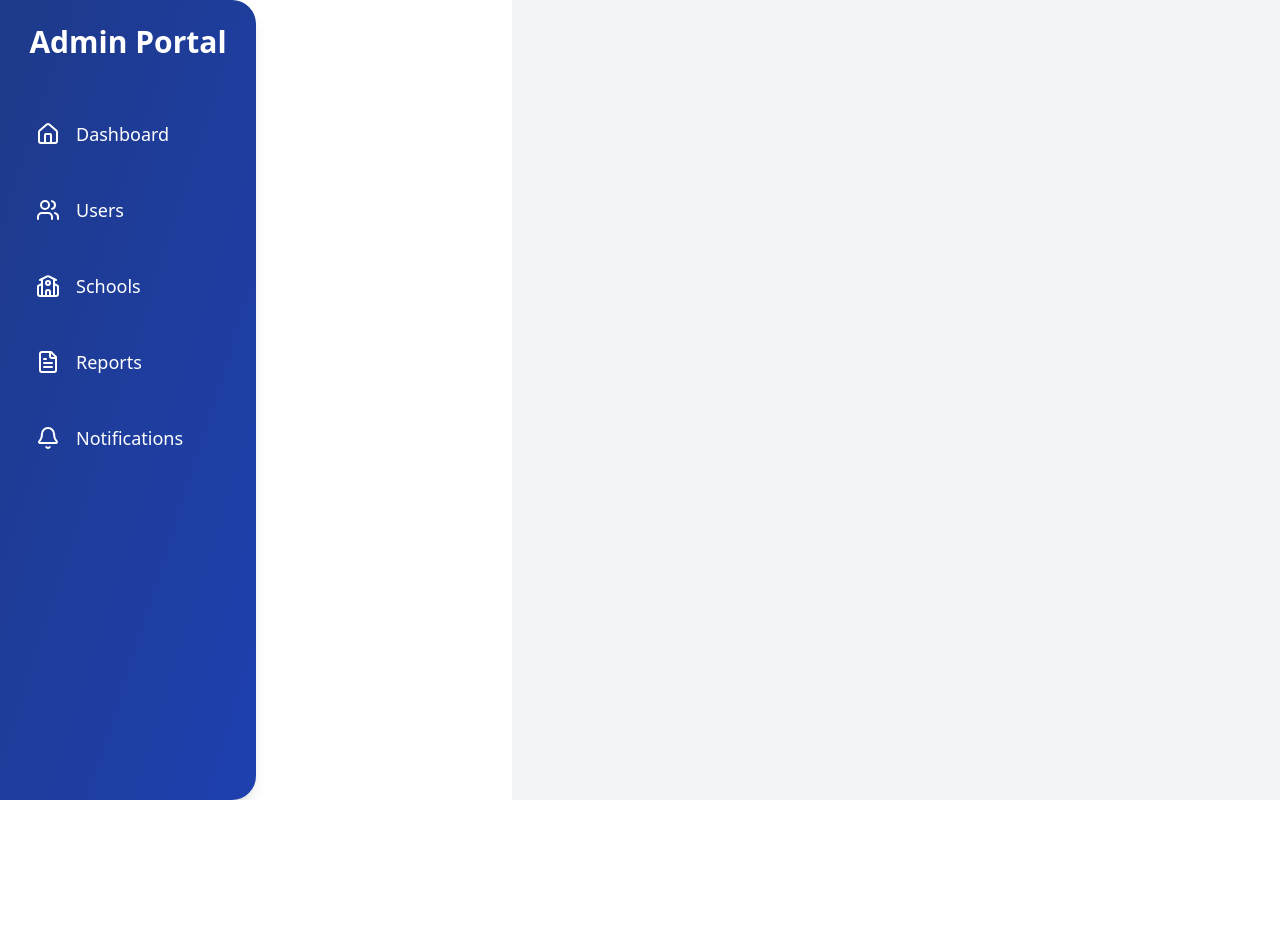
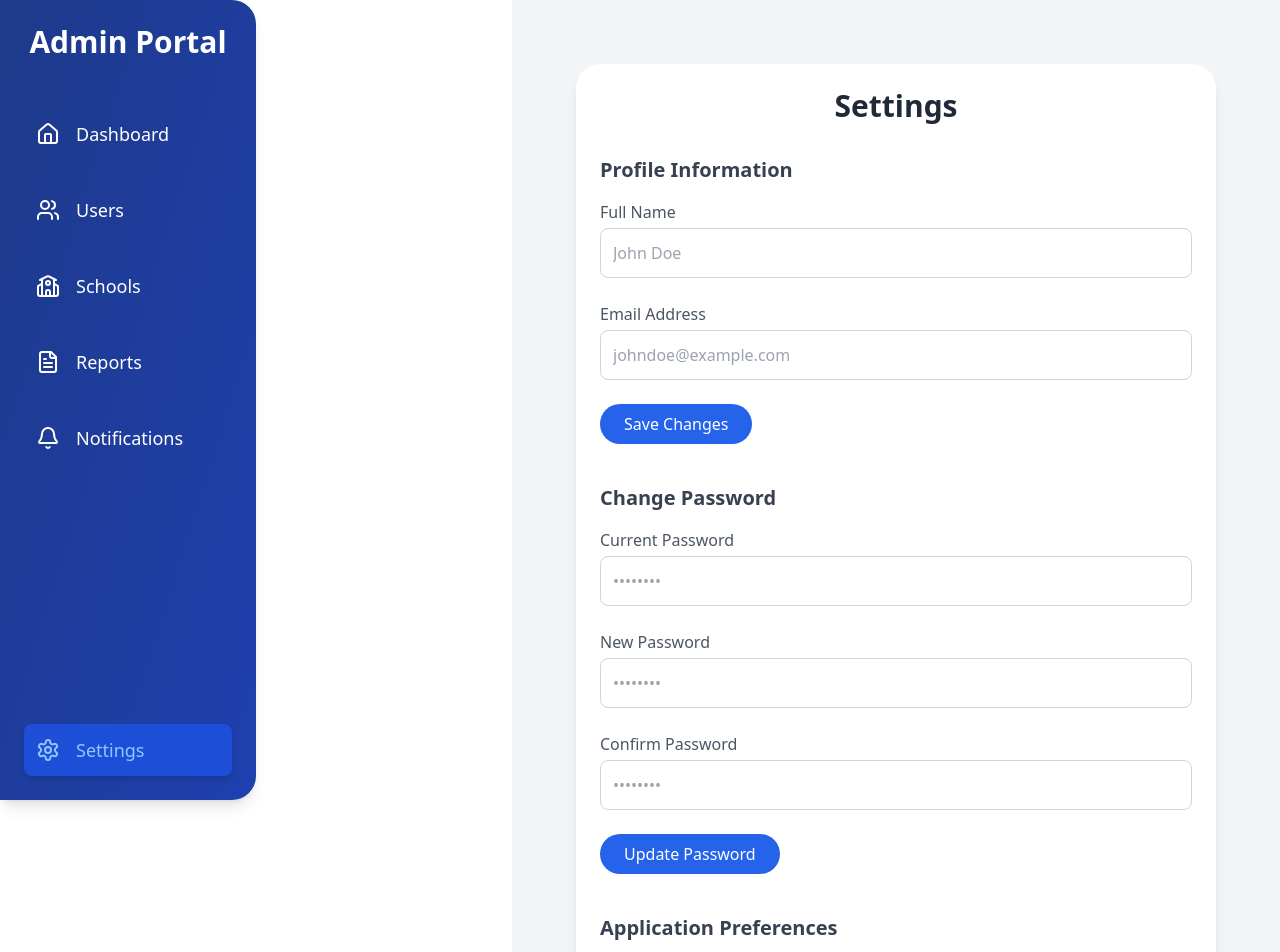
Before and after one commit to Luul-Solutions/tcms-admin, a React (Vite) app in the folder tcms-admin/: page /settings in a window 1280 px wide. Shown: the top 952 px of the page. Before the commit the page ends 800 px from the top, so only its background shows below. Built offline with nearby package versions, Linux system fonts and the light colour scheme.

Commit message:
added conditional rendering and button for dashboard panels. added a settings button on sidebar and settings page

```diff
--- a/tcms-admin/src/App.tsx
+++ b/tcms-admin/src/App.tsx
@@ -6,6 +6,7 @@ import Schools from "./components/Schools"; // School details component
 import Users from "./components/Users"; // User details component
 import Reports from "./components/Reports"; // Report details component
 import Notifications from "./components/Notifications"; // Notifications component
+import Settings from "./components/Settings";
 
 const App: React.FC = () => {
   return (
@@ -23,6 +24,7 @@ const App: React.FC = () => {
             <Route path="/user/:userName" element={<Users />} />
             <Route path="/report/:reportTitle" element={<Reports />} />
             <Route path="/notifications" element={<Notifications />} />
+            <Route path="/settings" element={<Settings />} />
           </Routes>
         </div>
       </div>
--- a/tcms-admin/src/components/Dashboard.tsx
+++ b/tcms-admin/src/components/Dashboard.tsx
@@ -1,4 +1,4 @@
-import React from "react";
+import React, { useState } from "react";
 import { Link } from "react-router-dom";
 
 const Dashboard: React.FC = () => {
@@ -41,12 +41,24 @@ const Dashboard: React.FC = () => {
     { message: "School holiday announcement", date: "2024-11-28" },
   ];
 
+  // State to track visibility of each panel
+  const [showSchools, setShowSchools] = useState(false);
+  const [showUsers, setShowUsers] = useState(false);
+  const [showReports, setShowReports] = useState(false);
+
   return (
     <div className="p-8 grid grid-cols-1 md:grid-cols-2 lg:grid-cols-3 gap-6 bg-gray-100 min-h-screen">
       {/* Schools Panel */}
       <div className="bg-gradient-to-br from-blue-50 to-blue-100 rounded-3xl shadow-md p-6">
         <h3 className="text-2xl font-bold text-gray-800 mb-4">Schools Panel</h3>
-        <div className="space-y-4">
+        <button
+          onClick={() => setShowSchools(!showSchools)}
+          className="bg-blue-600 text-white py-2 px-4 rounded-full hover:bg-blue-700"
+        >
+          {showSchools ? "Hide Details" : "View Details"}
+        </button>
+        {showSchools && (
+          <div className="space-y-4 mt-4">
             {schools.map((school, index) => (
               <div
                 key={index}
@@ -65,6 +77,7 @@ const Dashboard: React.FC = () => {
               </div>
             ))}
           </div>
+        )}
       </div>
 
       {/* User Management Panel */}
@@ -72,7 +85,14 @@ const Dashboard: React.FC = () => {
         <h3 className="text-2xl font-bold text-gray-800 mb-4">
           User Management Panel
         </h3>
-        <div className="space-y-4">
+        <button
+          onClick={() => setShowUsers(!showUsers)}
+          className="bg-blue-600 text-white py-2 px-4 rounded-full hover:bg-blue-700"
+        >
+          {showUsers ? "Hide Details" : "View Details"}
+        </button>
+        {showUsers && (
+          <div className="space-y-4 mt-4">
             {users.map((user, index) => (
               <div
                 key={index}
@@ -95,12 +115,20 @@ const Dashboard: React.FC = () => {
               </div>
             ))}
           </div>
+        )}
       </div>
 
       {/* Reports Panel */}
       <div className="bg-gradient-to-br from-purple-50 to-purple-100 rounded-3xl shadow-md p-6">
         <h3 className="text-2xl font-bold text-gray-800 mb-4">Reports Panel</h3>
-        <div className="space-y-4">
+        <button
+          onClick={() => setShowReports(!showReports)}
+          className="bg-blue-600 text-white py-2 px-4 rounded-full hover:bg-blue-700"
+        >
+          {showReports ? "Hide Details" : "View Details"}
+        </button>
+        {showReports && (
+          <div className="space-y-4 mt-4">
             {reports.map((report, index) => (
               <div
                 key={index}
@@ -118,6 +146,7 @@ const Dashboard: React.FC = () => {
               </div>
             ))}
           </div>
+        )}
       </div>
 
       {/* Notifications Panel */}
--- a/tcms-admin/src/components/Settings.tsx
+++ b/tcms-admin/src/components/Settings.tsx
@@ -0,0 +1,116 @@
+import React from "react";
+
+const Settings: React.FC = () => {
+  return (
+    <div className="p-8 bg-gray-100 min-h-screen">
+      <div className="max-w-4xl mx-auto bg-white rounded-3xl shadow-lg p-6">
+        <h2 className="text-3xl font-bold text-gray-800 mb-8 text-center">
+          Settings
+        </h2>
+
+        {/* Profile Section */}
+        <div className="mb-10">
+          <h3 className="text-xl font-semibold text-gray-700 mb-4">
+            Profile Information
+          </h3>
+          <form className="space-y-6">
+            <div>
+              <label htmlFor="name" className="block text-gray-600 mb-1">
+                Full Name
+              </label>
+              <input
+                id="name"
+                type="text"
+                placeholder="John Doe"
+                className="w-full p-3 border border-gray-300 rounded-lg focus:outline-none focus:ring focus:ring-blue-500"
+              />
+            </div>
+            <div>
+              <label htmlFor="email" className="block text-gray-600 mb-1">
+                Email Address
+              </label>
+              <input
+                id="email"
+                type="email"
+                placeholder="johndoe@example.com"
+                className="w-full p-3 border border-gray-300 rounded-lg focus:outline-none focus:ring focus:ring-blue-500"
+              />
+            </div>
+            <button className="bg-blue-600 text-white py-2 px-6 rounded-full hover:bg-blue-700">
+              Save Changes
+            </button>
+          </form>
+        </div>
+
+        {/* Password Section */}
+        <div className="mb-10">
+          <h3 className="text-xl font-semibold text-gray-700 mb-4">
+            Change Password
+          </h3>
+          <form className="space-y-6">
+            <div>
+              <label htmlFor="current-password" className="block text-gray-600 mb-1">
+                Current Password
+              </label>
+              <input
+                id="current-password"
+                type="password"
+                placeholder="••••••••"
+                className="w-full p-3 border border-gray-300 rounded-lg focus:outline-none focus:ring focus:ring-blue-500"
+              />
+            </div>
+            <div>
+              <label htmlFor="new-password" className="block text-gray-600 mb-1">
+                New Password
+              </label>
+              <input
+                id="new-password"
+                type="password"
+                placeholder="••••••••"
+                className="w-full p-3 border border-gray-300 rounded-lg focus:outline-none focus:ring focus:ring-blue-500"
+              />
+            </div>
+            <div>
+              <label htmlFor="confirm-password" className="block text-gray-600 mb-1">
+                Confirm Password
+              </label>
+              <input
+                id="confirm-password"
+                type="password"
+                placeholder="••••••••"
+                className="w-full p-3 border border-gray-300 rounded-lg focus:outline-none focus:ring focus:ring-blue-500"
+              />
+            </div>
+            <button className="bg-blue-600 text-white py-2 px-6 rounded-full hover:bg-blue-700">
+              Update Password
+            </button>
+          </form>
+        </div>
+
+        {/* Preferences Section */}
+        <div>
+          <h3 className="text-xl font-semibold text-gray-700 mb-4">
+            Application Preferences
+          </h3>
+          <form className="space-y-6">
+            <div className="flex items-center space-x-4">
+              <input
+                id="notifications"
+                type="checkbox"
+                className="w-5 h-5 text-blue-600 border-gray-300 rounded focus:ring focus:ring-blue-500"
+              />
+              <label htmlFor="notifications" className="text-gray-700">
+                Enable Notifications
+              </label>
+            </div>
+            <button className="bg-blue-600 text-white py-2 px-6 rounded-full hover:bg-blue-700">
+              Save Preferences
+            </button>
+          </form>
+        </div>
+      </div>
+    </div>
+  );
+};
+
+export default Settings;
--- a/tcms-admin/src/components/Sidebar.tsx
+++ b/tcms-admin/src/components/Sidebar.tsx
@@ -1,10 +1,12 @@
 import React from "react";
 import { NavLink } from "react-router-dom";
-import { Home, Users, School, FileText, Bell } from "lucide-react"; // Import icons from Lucide React
+import { Home, Users, School, FileText, Bell, Settings } from "lucide-react"; // Import the Settings icon from Lucide React
 
 const Sidebar: React.FC = () => {
   return (
-    <div className="bg-gradient-to-br from-blue-900 to-blue-800 text-white w-64 h-screen p-6 rounded-r-3xl shadow-lg">
+    <div className="bg-gradient-to-br from-blue-900 to-blue-800 text-white w-64 h-screen p-6 rounded-r-3xl shadow-lg flex flex-col justify-between">
+      {/* Top Section */}
+      <div>
         <h1 className="text-3xl font-bold mb-12 text-center">Admin Portal</h1>
         <ul className="space-y-6">
           <li>
@@ -84,6 +86,24 @@ const Sidebar: React.FC = () => {
           </li>
         </ul>
       </div>
+
+      {/* Bottom Section */}
+      <div>
+        <NavLink
+          to="/settings"
+          className={({ isActive }) =>
+            `flex items-center space-x-4 p-3 rounded-lg transition ${
+              isActive
+                ? "bg-blue-700 text-blue-300 shadow-md"
+                : "hover:bg-blue-700 hover:text-blue-300"
+            }`
+          }
+        >
+          <Settings className="w-6 h-6" />
+          <span className="text-lg">Settings</span>
+        </NavLink>
+      </div>
+    </div>
   );
 };
 
```
Lines whose indentation alone changed are shown as unchanged.
